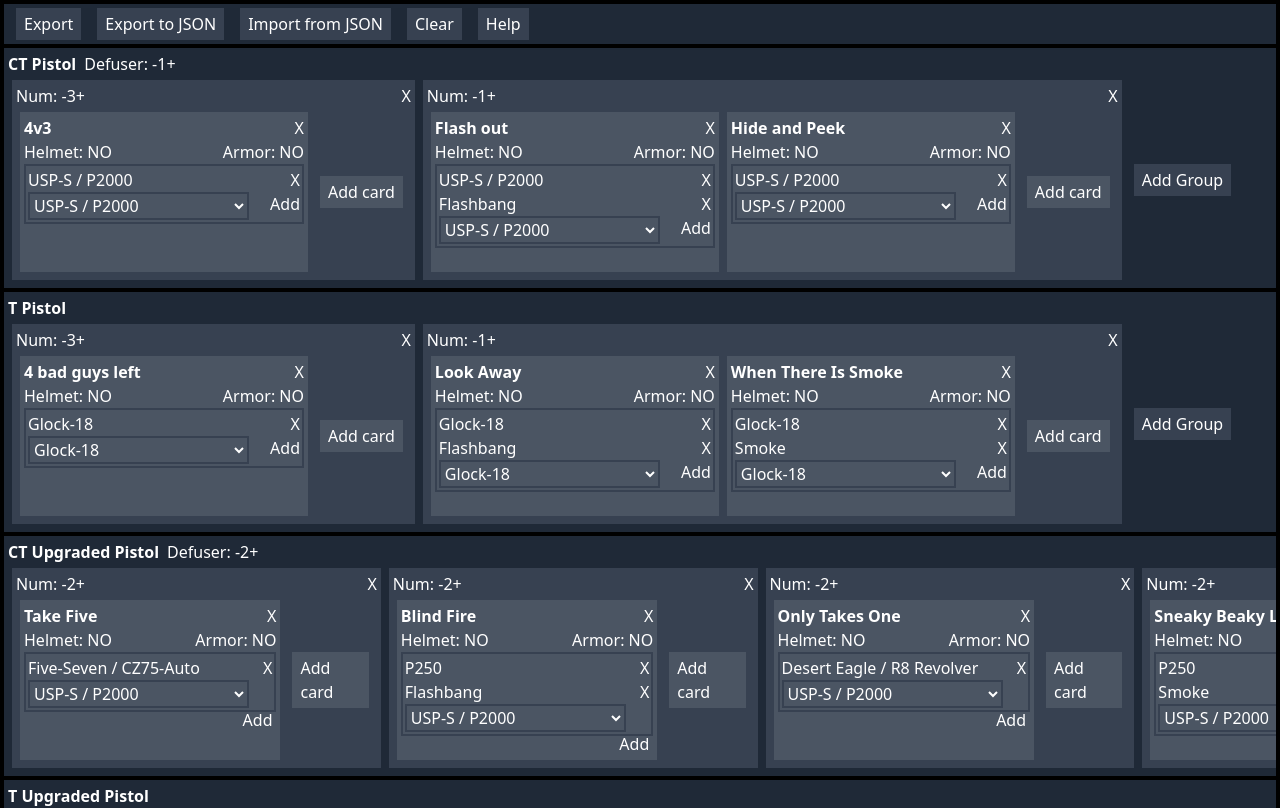
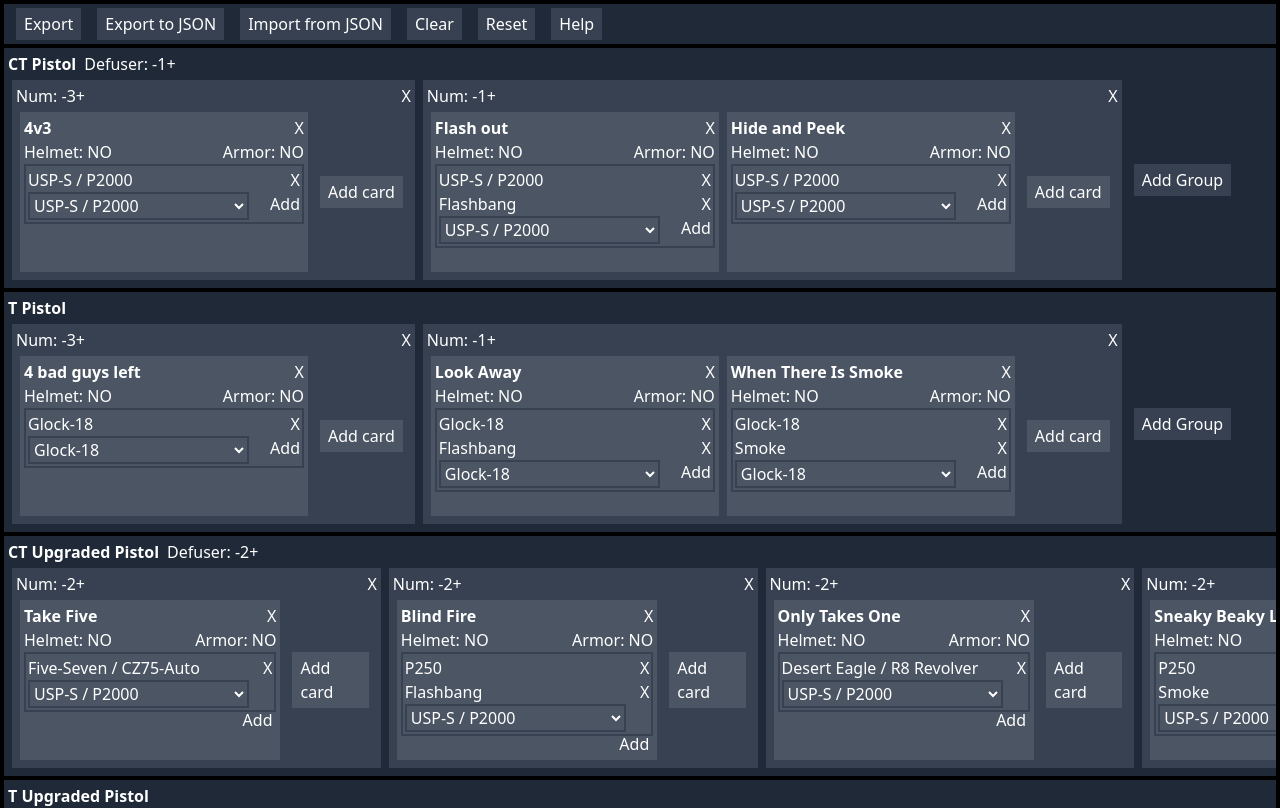
Before and after one commit to Djeeberjr/csgo-retakes-editor, a React (Create React App) app: page / in a window 1280 px wide. Shown: the top 808 px of the page. Built offline with nearby package versions, Linux system fonts and the light colour scheme.

Commit message:
Added reset button

```diff
--- a/src/components/App.tsx
+++ b/src/components/App.tsx
@@ -61,6 +61,9 @@
 				onClear={()=>{
 					setRetakesConfig(new RetakesConfig())
 				}}
+				onReset={()=>{
+					setRetakesConfig(RetakesConfig.fromObject(defaultConfig))
+				}}
 			/>
 			<AllDecks retakesConfig={retakesConfig} onChange={(newConfig)=>setRetakesConfig(newConfig)} />
 
--- a/src/components/MenuBar.tsx
+++ b/src/components/MenuBar.tsx
@@ -5,9 +5,10 @@
     onExportJson?: ()=>void
 	onImport?: ()=>void
 	onClear?:()=>void
+	onReset?:()=>void
 }
 
-const MenuBar: React.FC<Props> = ({onExport,onExportJson,onClear,onImport}) => {
+const MenuBar: React.FC<Props> = ({onExport,onExportJson,onClear,onImport,onReset}) => {
 	return (
 		<div className="bg-gray-800 h-10 m-1 p-1 flex">
 			<div className="bg-gray-700 button" onClick={onExport}>
@@ -22,6 +23,9 @@
 			<div className="bg-gray-700 button" onClick={onClear}>
                 Clear
 			</div>
+			<div className="bg-gray-700 button" onClick={onReset}>
+                Reset
+			</div>
 			<a href="https://developer.valvesoftware.com/wiki/CS:GO_Game_Mode_-_Retakes" target="_blank" rel='noreferrer'>
 				<div className="bg-gray-700 button">
                     Help
```
